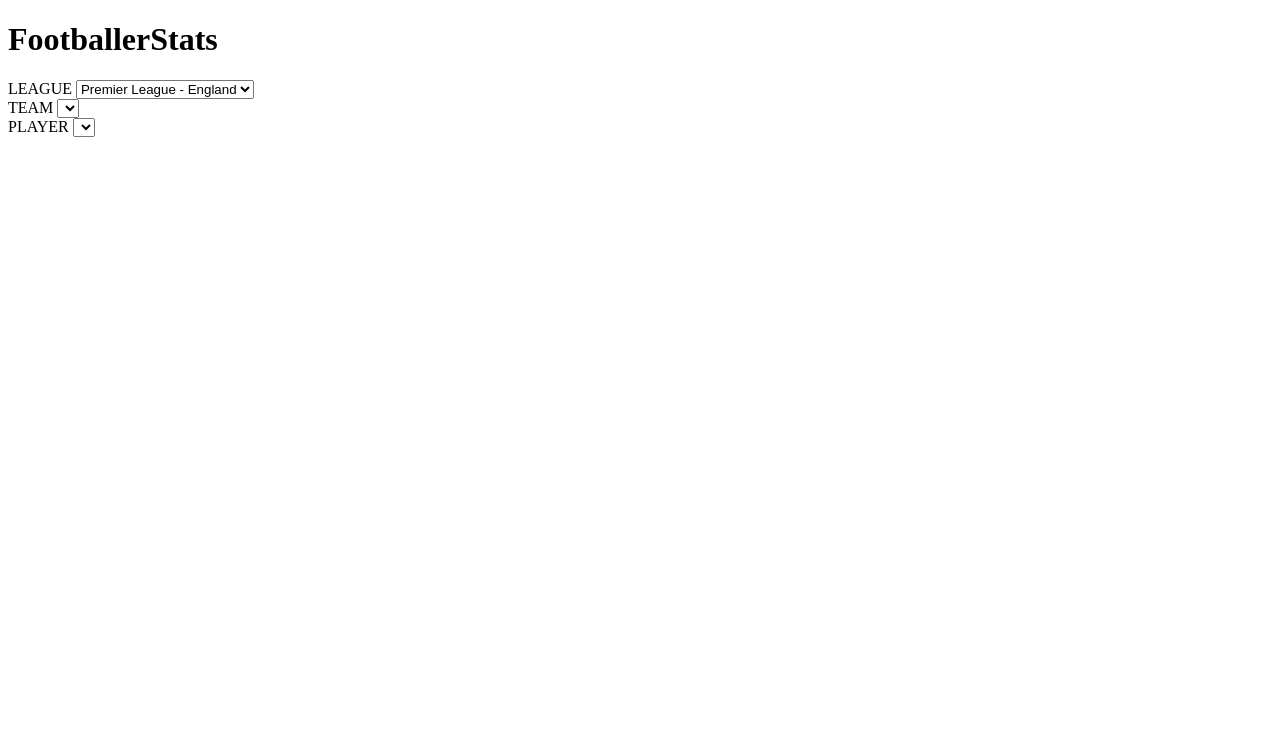
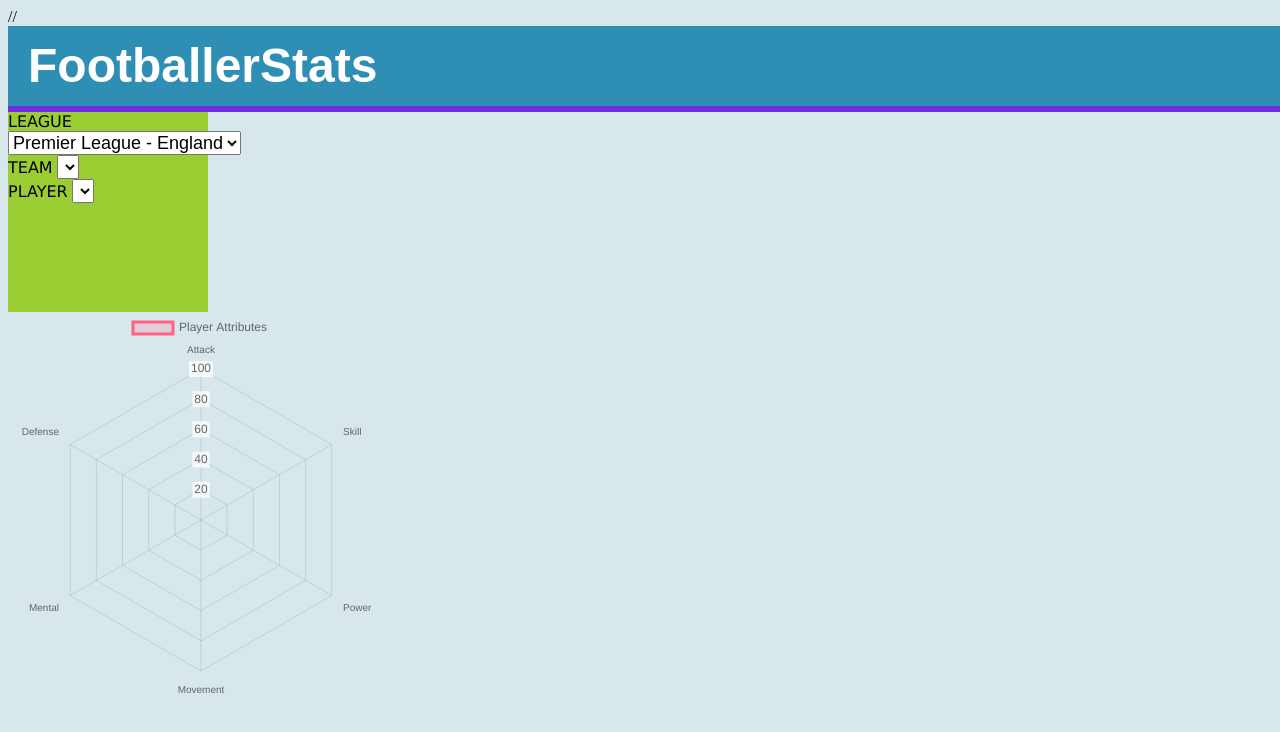
Before and after one commit to dobosh28/FIFA22_RadarViz, a website built with webpack: page index.html in a window 1280 px wide. Built offline with nearby package versions, Linux system fonts and the light colour scheme.

Commit message:
create a functioning radar chart and display_player_info and add some minor styling

```diff
--- a/index.html
+++ b/index.html
@@ -7,7 +7,7 @@
     <link rel="stylesheet" href="./dist/main.css"/>
     <link rel="shortcut icon" href="./favicon.png" type="image/png">
     <script src="./dist/main.js"></script>
-    <script src="https://d3js.org/d3.v7.min.js"></script>
+    //<script src="https://d3js.org/d3.v7.min.js"></script>
     <title>FootballerStats</title>
 </head>
 <body>
@@ -20,18 +20,40 @@
     </header>
 
     <div class="dropdown">
-        <label for="league">LEAGUE</label>
-        <select name="league" id="league-select"></select>
+        <div class="league-dropdown">
+            <label for="league">LEAGUE</label>
+            <select name="league" id="league-select"></select>
+        </div>
+
+        <div>
+            <label for="team-dropdown">TEAM</label>
+            <select name="team" id="team-select"></select>
+        </div>
+
+        <div>
+            <label for="player-dropdown">PLAYER</label>
+            <select name="player" id="player-select"></select>
+        </div>
     </div>
 
-    <div>
-        <label for="team">TEAM</label>
-        <select name="team" id="team-select"></select>
+
+    <div id="canvas-container">
+        <canvas id="radar-chart"></canvas>
     </div>
 
+
+
+    <div id="player-photo">
+        <img id="player-photo" src="">
+    </div>
+
+
     <div>
-        <label for="player">PLAYER</label>
-        <select name="player" id="player-select"></select>
+        <h2 id="player-name"></h2>
+        <p id="player-age"></p>
+        <p id="player-nationality"></p>
+        <p id="player-position"></p>
+        <p id="preferred-foot"></p>
     </div>
 
 </body>
--- a/package.json
+++ b/package.json
@@ -23,6 +23,7 @@
     "@babel/core": "^7.20.12",
     "@babel/preset-env": "^7.20.2",
     "babel-loader": "^9.1.2",
+    "chart.js": "^4.2.0",
     "core-js": "^3.27.1",
     "css-loader": "^6.7.3",
     "csvtojson": "^2.0.10",
--- a/src/index.js
+++ b/src/index.js
@@ -1,13 +1,82 @@
+import Chart from 'chart.js/auto';
+import * as players from './data/data.json'
 import { createLeagueDropDown} from "./scripts/league_dropdown.js";
 import { createTeamDropDown } from "./scripts/team_dropdown.js";
 import { createPlayerDropDown } from "./scripts/player_dropdown.js";
-import * as players from './data/data.json';
+import { displayPlayerInfo } from './scripts/display_player_info';
+
 
 document.addEventListener("DOMContentLoaded", function() {
-    createLeagueDropDown();
-    createTeamDropDown();
-    //createPlayerDropDown();
-    //const teamSelect = document.getElementById('team-select');
-    //teamSelect.onchange = createPlayerDropDown;
-    createPlayerDropDown();
+  createLeagueDropDown();
+  createTeamDropDown();
+  createPlayerDropDown();
+  displayPlayerInfo();
+  // const playerSelect = document.getElementById('player-select');
+  // playerSelect.onchange = createPlayerDropDown;
+
+  const chart = new Chart(document.getElementById('radar-chart').getContext("2d"), {
+    type: 'radar',
+    data: {
+      labels: ['Attack', 'Skill', 'Power', 'Movement', 'Mental', 'Defense'],
+      datasets: [{
+        label: 'Player Attributes',
+        data: [],
+        fill: true,
+        backgroundColor: 'rgba(255, 99, 132, 0.2)',
+        borderColor: 'rgb(255, 99, 132)',
+        pointBackgroundColor: 'rgb(255, 99, 132)',
+        pointBorderColor: '#fff',
+        pointHoverBackgroundColor: '#fff',
+        pointHoverBorderColor: 'rgb(255, 99, 132)'
+      }]
+    },
+
+    options: {
+      scale: {
+        r: {
+          beginAtZero: true,
+          min: 0,
+          max: 100,
+
+          ticks: {
+            stepSize: 20,
+            backgroundColor: "#000000"
+          }
+        },
+      }
+    }
+
   });
+
+  const playerSelect = document.getElementById('player-select');
+
+  playerSelect.onchange = function() {
+    // Get the selected player
+    const selectedPlayer = playerSelect.value;
+
+    // Retrieve the player's data from your JSON file
+    const playerData = players.stats.find(player => player.ID === selectedPlayer);
+
+
+
+    let attack = ( parseInt(playerData.Crossing) + parseInt(playerData.Finishing) + parseInt(playerData.HeadingAccuracy) + parseInt(playerData.ShortPassing) + parseInt(playerData.Volleys) ) / 5;
+    let skill = ( parseInt(playerData.Dribbling) + parseInt(playerData.Curve) + parseInt(playerData.FKAccuracy) + parseInt(playerData.LongPassing) + parseInt(playerData.BallControl) ) / 5;
+    let power = ( parseInt(playerData.ShotPower) + parseInt(playerData.Jumping) + parseInt(playerData.Stamina) + parseInt(playerData.Strength) + parseInt(playerData.LongShots) ) / 5;
+    let movement = ( parseInt(playerData.Acceleration) + parseInt(playerData.SprintSpeed) + parseInt(playerData.Agility) + parseInt(playerData.Reactions) + parseInt(playerData.Balance) ) / 5;
+    let mental = ( parseInt(playerData.Aggression) + parseInt(playerData.Interceptions) + parseInt(playerData.Vision) + parseInt(playerData.Penalties) + parseInt(playerData.Composure) ) / 5;
+    let defense = ( parseInt(playerData.DefensiveAwareness) + parseInt(playerData.StandingTackle) + parseInt(playerData.SlidingTackle) ) / 3;
+
+    // Update the chart with the new data
+    chart.data.datasets[0].data = [
+      attack,
+      skill,
+      power,
+      movement,
+      mental,
+      defense
+    ];
+
+
+    chart.update();
+  };
+});
--- a/src/index.scss
+++ b/src/index.scss
@@ -1 +1,38 @@
 @import url(./styles/dropdown.scss);
+
+body {
+    background-color: rgba(62, 138, 159, 0.202);
+    width: 100vw;
+    height: 100vh;
+    overflow: hidden;
+    position: relative;
+}
+
+header {
+    background-color: #2f8eb4;
+    display: flex;
+    justify-content: space-between;
+    align-items: center;
+    padding: 0 20px;
+    border-bottom: 6px solid #702fe1;
+    height: 10%;
+}
+
+header h1 {
+    font-size: 48px;
+    font-family: Arial, Helvetica, sans-serif;
+    color: white;
+    line-height: 2;
+}
+
+
+main {
+    display: flex;
+    justify-content: space-between;
+    align-items: center;
+    height: 90%;
+}
+
+#canvas-container {
+    width: 30%;
+}
--- /dev/null
+++ b/src/scripts/display_player_info.js
@@ -0,0 +1,15 @@
+import * as players from '../data/data.json';
+
+export function displayPlayerInfo() {
+    const playerSelect = document.getElementById('player-select');
+
+    playerSelect.addEventListener('change', function() {
+        const playerData = players.stats.find(player => player.ID === playerSelect.value);
+
+        document.getElementById('player-photo').src = playerData.Photo;
+        document.getElementById('player-name').innerHTML = `Name: ${playerData.Name}`;
+        document.getElementById('player-age').innerHTML = `Age: ${playerData.Age}`;
+        document.getElementById('player-nationality').innerHTML = `Nationality: ${playerData.Nationality}`;
+        document.getElementById('player-position').innerHTML = `Position: ${playerData.Position}`;
+    })
+}
--- a/src/scripts/player_dropdown.js
+++ b/src/scripts/player_dropdown.js
@@ -16,7 +16,9 @@
             if (player.Club.toLowerCase().replace(' ', '-') === selectedTeam) {
                 const option = document.createElement('option');
                 option.value = player.ID;
+                // option.text = player.Name;
                 option.text = player.Name;
+
                 playerSelect.appendChild(option);
             }
         });
--- a/src/styles/dropdown.scss
+++ b/src/styles/dropdown.scss
@@ -0,0 +1,16 @@
+.dropdown {
+    background-color: yellowgreen;
+    height: 200px;
+    width: 200px;
+
+}
+
+label {
+    font-family:Verdana, Geneva, Tahoma, sans-serif
+}
+
+select {
+    font-size: large;
+    font-weight: 200;
+
+}
```
Also changed, not shown: dist/main.css, src/scripts/chart.js (deleted), src/scripts/league_dropdown.js (line endings or trailing spaces), 1 other file.
